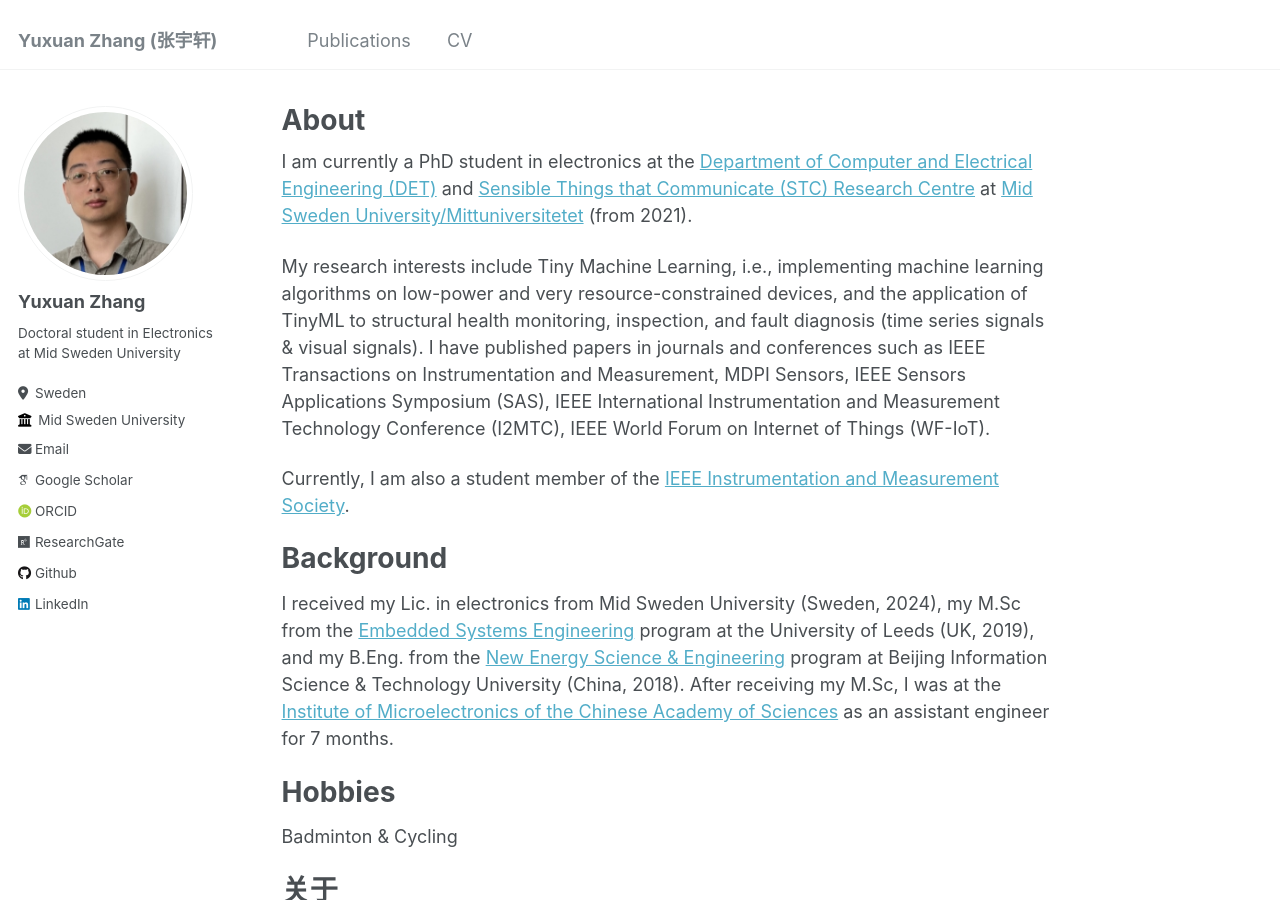
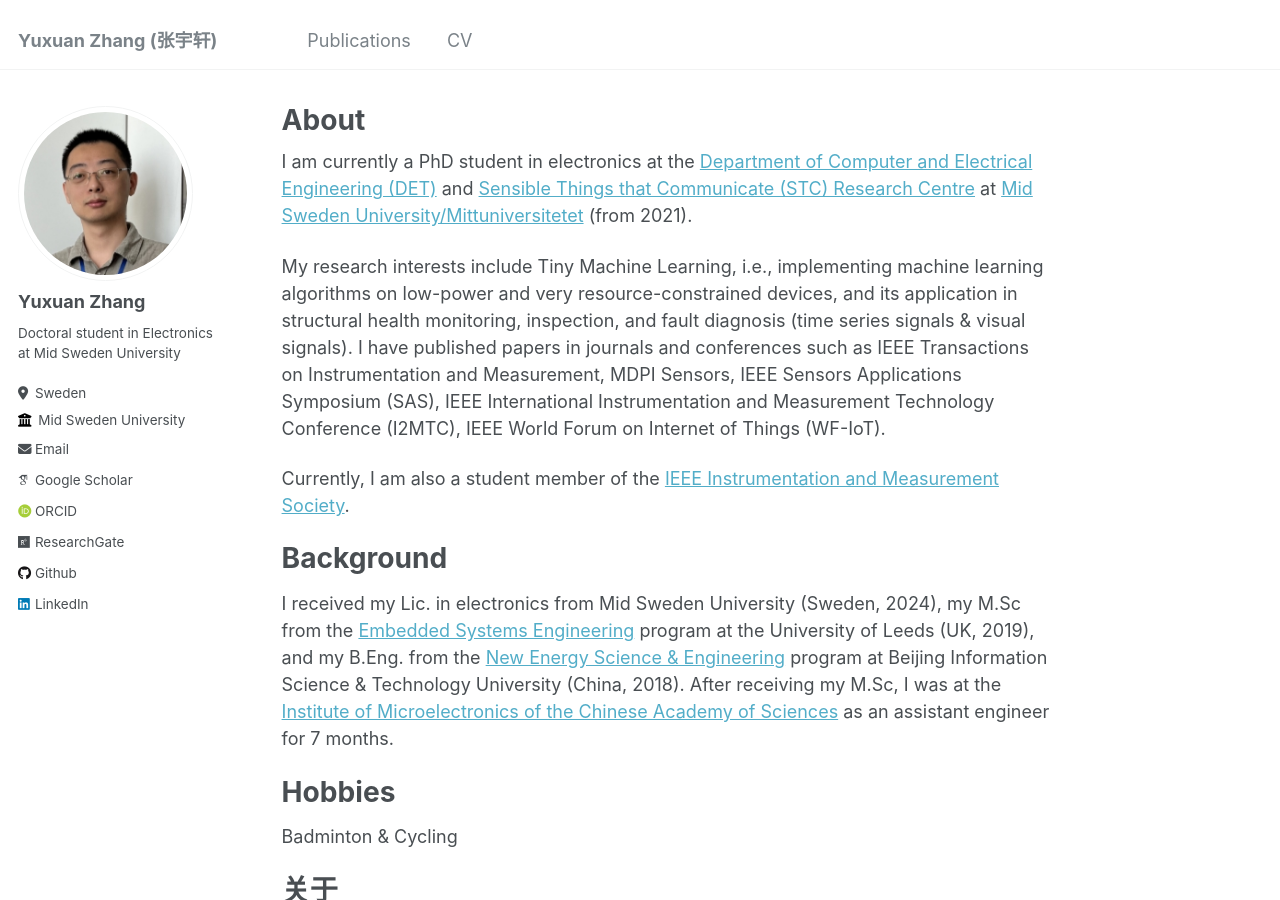
Before and after one commit to YuxuanZhang-96/YuxuanZhang-96.github.io, a Jekyll site: the page built from _pages/about.md, in a window 1280 px wide and 900 px high. Built offline with Jekyll 4.4.1, drawn with Linux system fonts in a browser that asks for light colours; some web fonts are replaced.

Commit message:
Update about.md

```diff
--- a/_pages/about.md
+++ b/_pages/about.md
@@ -9,7 +9,7 @@ redirect_from:
 I am currently a PhD student in electronics at the
 [Department of Computer and Electrical Engineering (DET)](https://www.miun.se/en/meet-mid-sweden-university/Organisation/departments/det/) and [Sensible Things that Communicate (STC) Research Centre](https://www.miun.se/en/Research/research-centers/stc/) at [Mid Sweden University/Mittuniversitetet](https://www.miun.se/en/) (from 2021).
 
-My research interests include Tiny Machine Learning, i.e., implementing machine learning algorithms on low-power and very resource-constrained devices, and the application of TinyML to structural health monitoring, inspection, and fault diagnosis (time series signals & visual signals).  I have published papers in journals and conferences such as IEEE Transactions on Instrumentation and Measurement, MDPI Sensors, IEEE Sensors Applications Symposium (SAS), IEEE International Instrumentation and Measurement Technology Conference (I2MTC), IEEE World Forum on Internet of Things (WF-IoT).
+My research interests include Tiny Machine Learning, i.e., implementing machine learning algorithms on low-power and very resource-constrained devices, and its application in structural health monitoring, inspection, and fault diagnosis (time series signals & visual signals).  I have published papers in journals and conferences such as IEEE Transactions on Instrumentation and Measurement, MDPI Sensors, IEEE Sensors Applications Symposium (SAS), IEEE International Instrumentation and Measurement Technology Conference (I2MTC), IEEE World Forum on Internet of Things (WF-IoT).
 
 Currently, I am also a student member of the [IEEE Instrumentation and Measurement Society](https://ieee-ims.org/).
 
```
